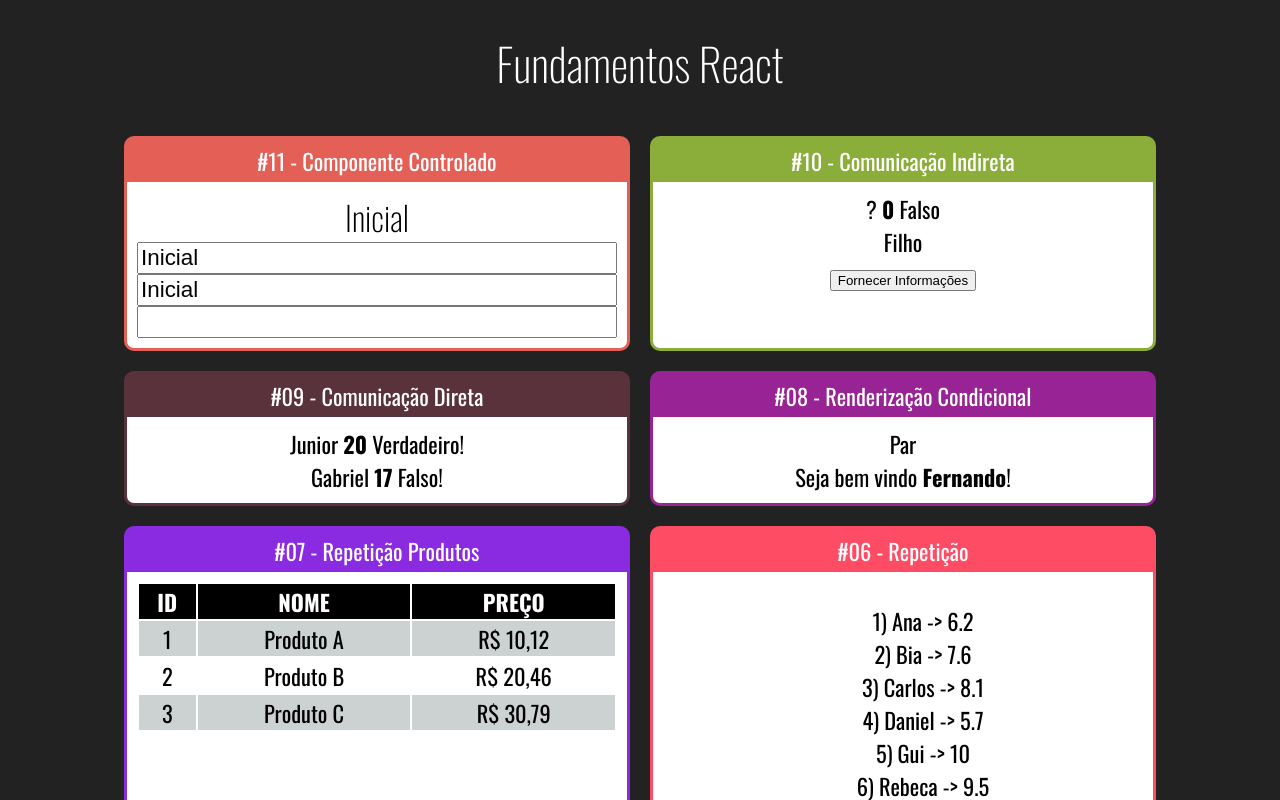
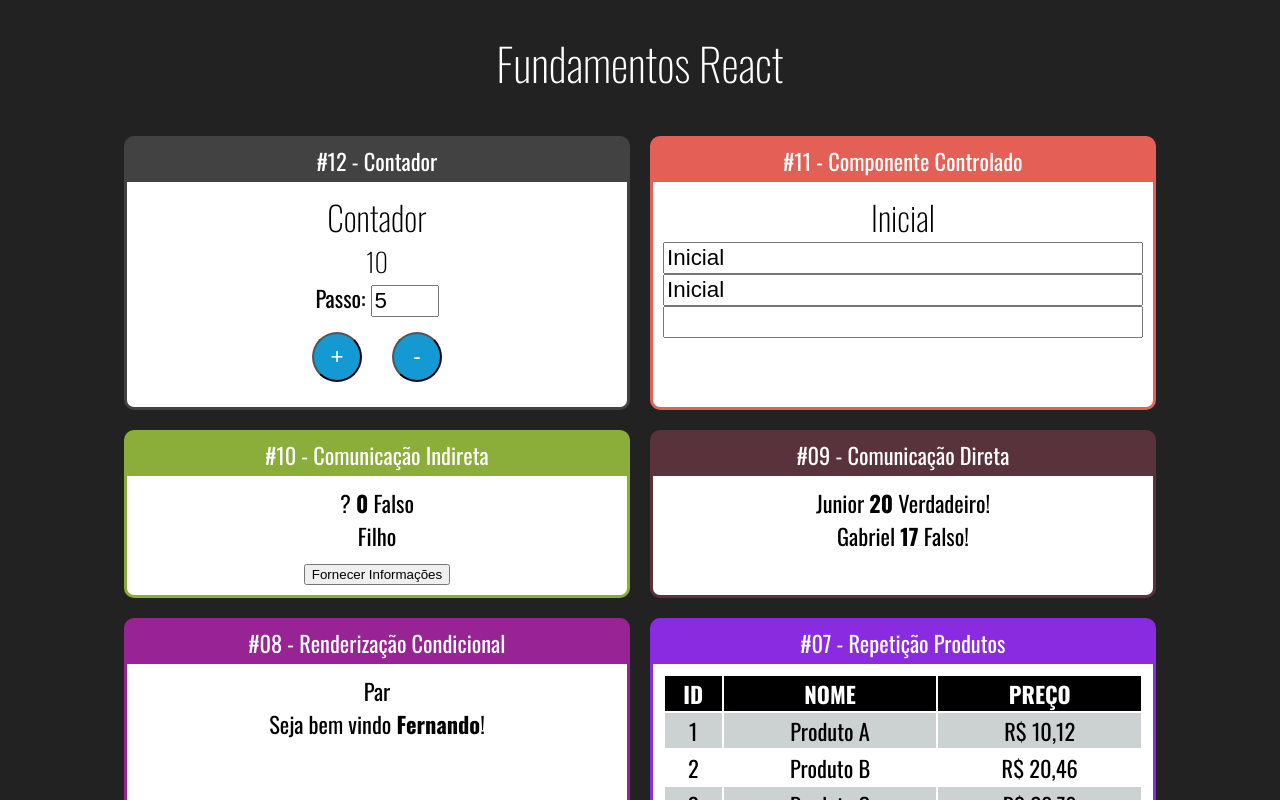
Before and after one commit to pedrohsbatista/Fundamentos-React, a React (Create React App) app: page / in a window 1280 px wide. Shown: the top 800 px of the page. Built offline with nearby package versions, Linux system fonts and the light colour scheme.

Commit message:
Componente baseado em classe

```diff
--- a/src/App.jsx
+++ b/src/App.jsx
@@ -1,6 +1,7 @@
 import './App.css';
 import React from 'react'
 
+import Contador from './components/contador/Contador';
 import Input from './components/formulario/Input';
 import IndiretaPai from './components/comunicacao/IndiretaPai';
 import DiretaPai from './components/comunicacao/DiretaPai';
@@ -37,6 +38,9 @@
         <h1>Fundamentos React</h1>
 
         <div className="Cards">
+            <Card titulo="#12 - Contador" color="#424242">
+                <Contador numeroInicial={10}></Contador>
+            </Card>
             <Card titulo="#11 - Componente Controlado" color="#E45F56">
                 <Input></Input>
             </Card>
--- /dev/null
+++ b/src/components/contador/Contador.css
@@ -0,0 +1,14 @@
+.Contador input {
+    font-size: 1.4rem;
+    width: 60px;
+}
+
+.Contador button {
+    margin: 15px;
+    height: 50px;
+    width: 50px;
+    border-radius: 50%;
+    background-color: #1499D3;
+    color: #fff;
+    font-size: 1.4rem;
+}
--- /dev/null
+++ b/src/components/contador/Contador.jsx
@@ -0,0 +1,69 @@
+import "./Contador.css"
+import React, { Component } from 'react'
+
+/*export default class Contador extends React.Component {
+
+}*/
+
+/*export default class Contador extends Component {
+
+}*/
+
+class Contador extends Component {
+
+    state = {
+        numero: this.props.numeroInicial || 0,
+        passo: this.props.passoInicial || 5
+    }
+
+    /*constructor(props){
+        super(props)
+        this.state = {
+            numero: props.numeroInicial
+        }
+        this.inc = this.inc.bind(this)
+    }*/
+
+
+    /*inc(){
+        this.setState({
+            numero: this.state.numero + 1
+        })
+    }*/
+
+    inc = () => {
+        this.setState({
+            numero: this.state.numero + this.state.passo
+        })
+    }
+
+    dec = () => {
+        this.setState({
+            numero: this.state.numero - this.state.passo
+        })
+    }
+
+    setPasso = (evento) => {
+        this.setState({
+            passo: +evento.target.value
+        })
+    }
+
+    render() {
+        return (
+            <div className="Contador">
+                <h2>Contador</h2>
+                <h3>{this.state.numero}</h3>
+                <div>
+                    <label htmlFor="passoInput">Passo: </label>
+                    <input id="passoInput" type="number" value={this.state.passo} onChange={this.setPasso}/>
+                </div>
+                {/*<button onClick={e => this.inc()}>+</button> */}
+                <button onClick={this.inc}>+</button>
+                <button onClick={this.dec}>-</button>
+            </div>
+        )
+    }
+}
+
+export default Contador
```
